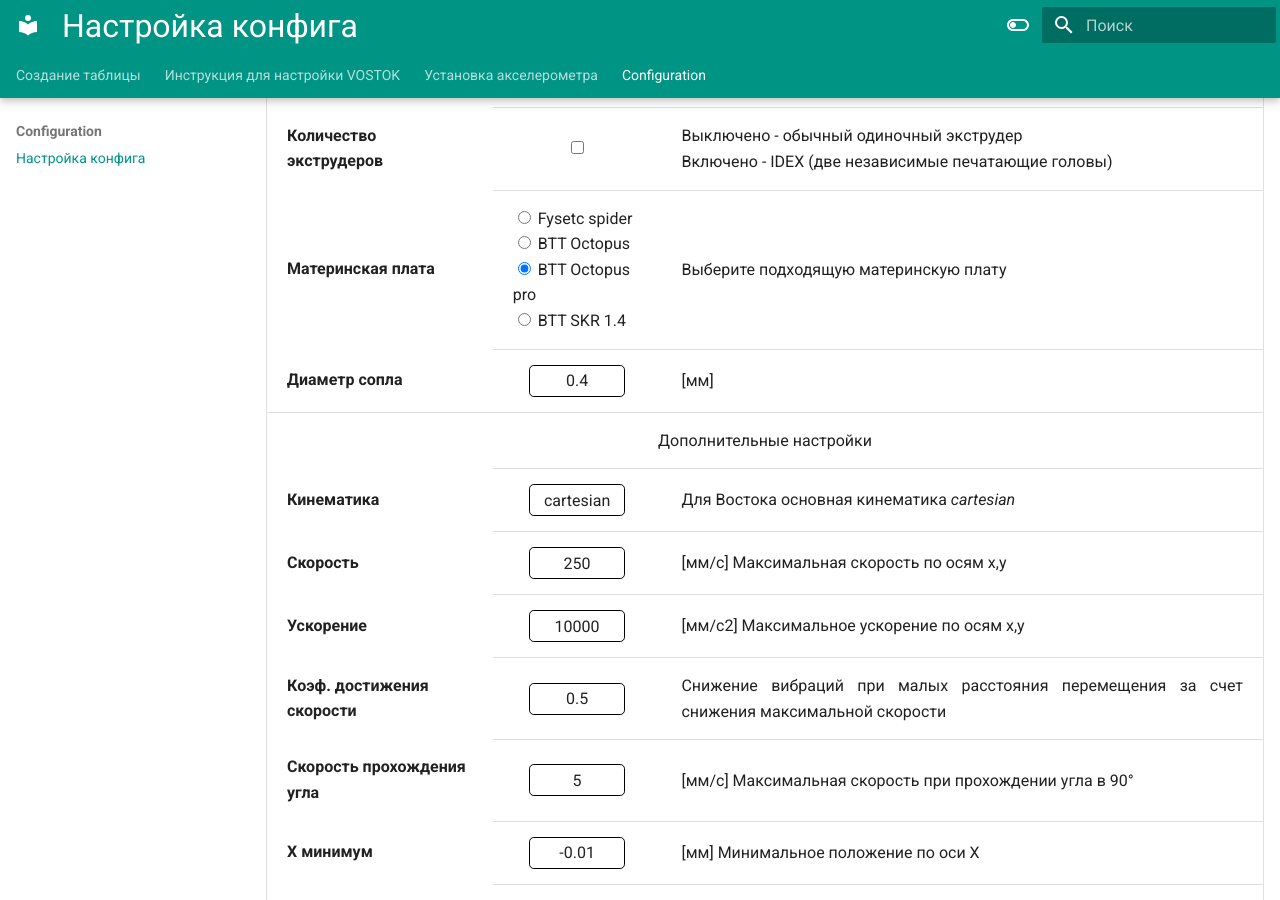
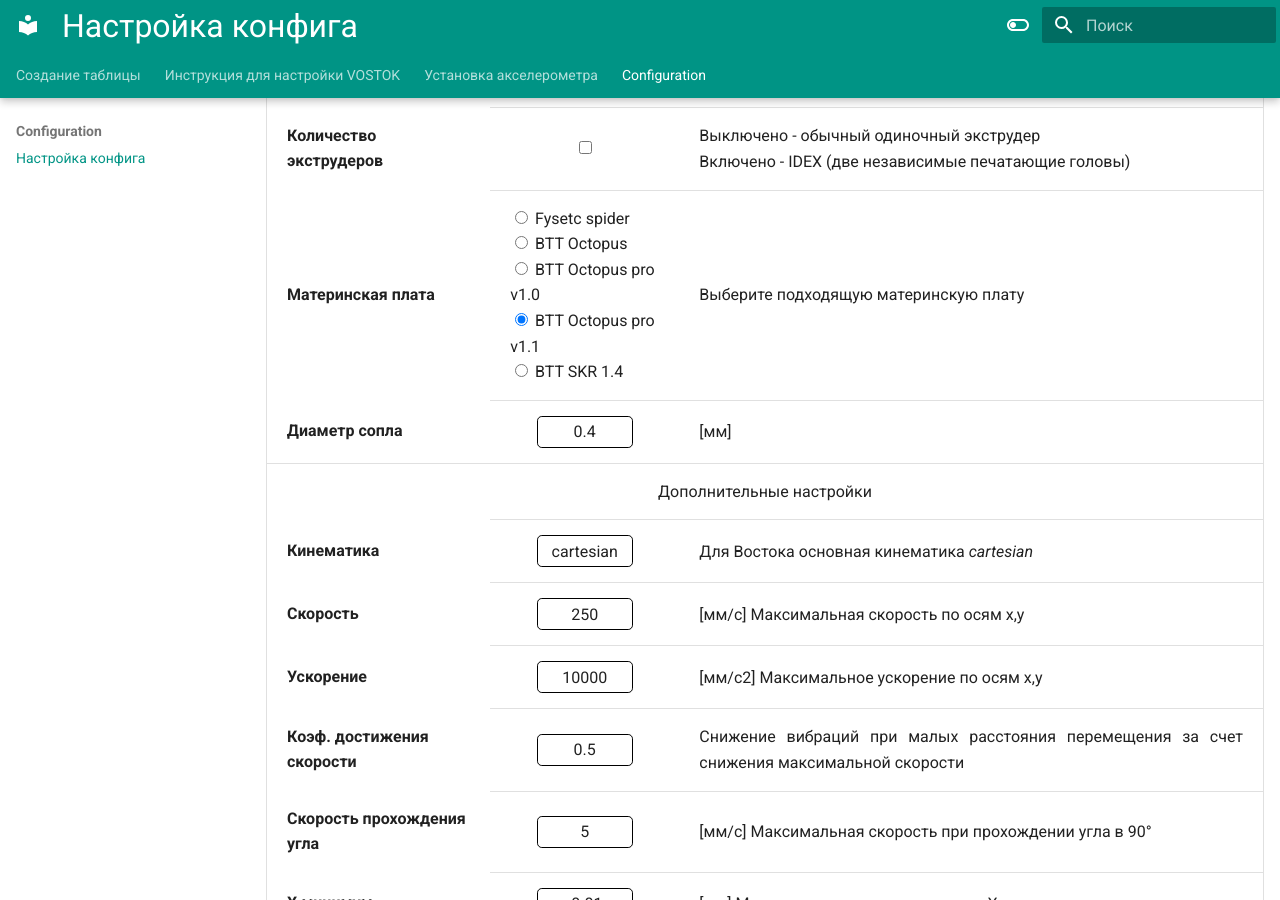
Before and after one commit to TOSHIK13/3D, an MkDocs documentation site: the page built from docs/configuration/configuration.md, in a window 1280 px wide and 900 px high, scrolled down 556 px. Built offline with MkDocs 1.6.1 and Material for MkDocs 9.7.7, drawn with Linux system fonts in a browser that asks for light colours; some of the changed lines change nothing that is shown.

Commit message:
Добавлены пины плат octopus pro v1.0 и octopus pro v1.1

```diff
--- a/docs/configuration/assets/js/generation_config.js
+++ b/docs/configuration/assets/js/generation_config.js
@@ -1,6 +1,7 @@
 var config_mcu = {
-  'btt_octopus_pro': {
-    motor0: {
+  'btt_octopus_pro_v1.1': {
+    docs: 'https://github.com/bigtreetech/BIGTREETECH-OCTOPUS-Pro',
+	motor0: {
       id: '0',
       step_pin: '!PF13',
       dir_pin: 'PF12',
@@ -10,60 +11,161 @@
     },
     motor1: {
       id: '1',
-      step_pin: '',
-      dir_pin: '',
-      enable_pin: '',
-      endstop_pin: '',
-      uart_pin: ''
+      step_pin: 'PG0',
+      dir_pin: 'PG1',
+      enable_pin: '!PF15',
+      endstop_pin: 'PG9',
+      uart_pin: 'PD11'
     },
     motor2: {
       id: '2',
-      step_pin: '',
-      dir_pin: '',
-      enable_pin: '',
-      endstop_pin: '',
-      uart_pin: ''
+      step_pin: 'PF11',
+      dir_pin: 'PG3',
+      enable_pin: '!PG5',
+      endstop_pin: 'PG10',
+      uart_pin: 'PC6'
     },
     motor3: {
       id: '3',
-      step_pin: '',
-      dir_pin: '',
-      enable_pin: '',
-      endstop_pin: '',
-      uart_pin: ''
+      step_pin: 'PG4',
+      dir_pin: 'PC1',
+      enable_pin: 'PA2',
+      endstop_pin: 'PG11',
+      uart_pin: 'PC7'
     },
     motor4: {
       id: '4',
-      step_pin: '',
-      dir_pin: '',
-      enable_pin: '',
-      endstop_pin: '',
-      uart_pin: ''
+      step_pin: 'PF9',
+      dir_pin: 'PF10',
+      enable_pin: '!PG2',
+      endstop_pin: 'PG12',
+      uart_pin: 'PF2'
     },
     motor5: {
       id: '5',
-      step_pin: '',
-      dir_pin: '',
-      enable_pin: '',
-      endstop_pin: '',
-      uart_pin: ''
+      step_pin: 'PC13',
+      dir_pin: 'PF0',
+      enable_pin: '!PF1',
+      endstop_pin: 'PG13',
+      uart_pin: 'PE4'
     },
     motor6: {
       id: '6',
-      step_pin: '',
-      dir_pin: '',
-      enable_pin: '',
-      endstop_pin: '',
-      uart_pin: ''
+      step_pin: 'PE2',
+      dir_pin: 'PE3',
+      enable_pin: '!PD4',
+      endstop_pin: 'PG14',
+      uart_pin: 'PE1'
     },
     motor7: {
       id: '7',
-      step_pin: '',
-      dir_pin: '',
-      enable_pin: '',
-      endstop_pin: '',
-      uart_pin: ''
-    }
+      step_pin: 'PE6',
+      dir_pin: 'PA14',
+      enable_pin: '!PE0',
+      endstop_pin: 'PG15',
+      uart_pin: 'PD3'
+    },
+	heb: 'PA1',
+	he0: 'PA0',
+	he1: 'PA3',
+	he2: 'PB0',
+	he3: 'PB11',
+	tb: 'PF3',
+	t0: 'PF4',
+	t1: 'PF5',
+	t2: 'PF6',
+	t3: 'PF7',
+	fan0: 'PA8',
+	fan1: 'PE5',
+	fan2: 'PD12',
+	fan3: 'PD13',
+	fan4: 'PD14',
+	fan5: 'PD15',
+  }
+};
+var config_mcu = {
+  'btt_octopus_pro_v1.0': {
+    docs: 'https://github.com/bigtreetech/BIGTREETECH-OCTOPUS-Pro',
+	motor0: {
+      id: '0',
+      step_pin: '!PF13',
+      dir_pin: 'PF12',
+      enable_pin: '!PF14',
+      endstop_pin: '!PG6',
+      uart_pin: 'PC4'
+    },
+    motor1: {
+      id: '1',
+      step_pin: 'PG0',
+      dir_pin: 'PG1',
+      enable_pin: '!PF15',
+      endstop_pin: 'PG9',
+      uart_pin: 'PD11'
+    },
+    motor2: {
+      id: '2',
+      step_pin: 'PF11',
+      dir_pin: 'PG3',
+      enable_pin: '!PG5',
+      endstop_pin: 'PG10',
+      uart_pin: 'PC6'
+    },
+    motor3: {
+      id: '3',
+      step_pin: 'PG4',
+      dir_pin: 'PC1',
+      enable_pin: 'PA0',
+      endstop_pin: 'PG11',
+      uart_pin: 'PC7'
+    },
+    motor4: {
+      id: '4',
+      step_pin: 'PF9',
+      dir_pin: 'PF10',
+      enable_pin: '!PG2',
+      endstop_pin: 'PG12',
+      uart_pin: 'PF2'
+    },
+    motor5: {
+      id: '5',
+      step_pin: 'PC13',
+      dir_pin: 'PF0',
+      enable_pin: '!PF1',
+      endstop_pin: 'PG13',
+      uart_pin: 'PE4'
+    },
+    motor6: {
+      id: '6',
+      step_pin: 'PE2',
+      dir_pin: 'PE3',
+      enable_pin: '!PD4',
+      endstop_pin: 'PG14',
+      uart_pin: 'PE1'
+    },
+    motor7: {
+      id: '7',
+      step_pin: 'PE6',
+      dir_pin: 'PA14',
+      enable_pin: '!PE0',
+      endstop_pin: 'PG15',
+      uart_pin: 'PD3'
+    },
+	heb: 'PA1',
+	he0: 'PA2',
+	he1: 'PA3',
+	he2: 'PB10',
+	he3: 'PB11',
+	tb: 'PF3',
+	t0: 'PF4',
+	t1: 'PF5',
+	t2: 'PF6',
+	t3: 'PF7',
+	fan0: 'PA8',
+	fan1: 'PE5',
+	fan2: 'PD12',
+	fan3: 'PD13',
+	fan4: 'PD14',
+	fan5: 'PD15',
   }
 };
 
--- a/docs/configuration/configuration.md
+++ b/docs/configuration/configuration.md
@@ -46,8 +46,9 @@
             <td align="center">
                 <form style="text-align:left; width:fit-content;"><input type="radio" id="k3d_config_MCU_0" name="k3d_config_MCU" value="fysetc_spider"><label for="k3d_la_firmwareMarlin"> Fysetc spider</label><br>
                 <input type="radio" id="k3d_config_MCU_1" name="k3d_config_MCU" value="btt_octopus"><label for="k3d_la_firmwareKlipper"> BTT Octopus</label><br>
-                <input type="radio" id="k3d_config_MCU_2" name="k3d_config_MCU" value="btt_octopus_pro" checked><label for="k3d_la_firmwareRRF"> BTT Octopus pro</label><br>
-				<input type="radio" id="k3d_config_MCU_2" name="k3d_config_MCU" value="btt_skr_1.4"><label for="k3d_la_firmwareRRF"> BTT SKR 1.4</label>
+                <input type="radio" id="k3d_config_MCU_2" name="k3d_config_MCU" value="btt_octopus_pro_v1.0"><label for="k3d_la_firmwareRRF"> BTT Octopus pro v1.0</label><br>
+                <input type="radio" id="k3d_config_MCU_3" name="k3d_config_MCU" value="btt_octopus_pro_v1.1" checked><label for="k3d_la_firmwareRRF"> BTT Octopus pro v1.1</label><br>
+				<input type="radio" id="k3d_config_MCU_4" name="k3d_config_MCU" value="btt_skr_1.4"><label for="k3d_la_firmwareRRF"> BTT SKR 1.4</label>
                 </form>
             </td>
             <td class="lang" id="table.firmware.description" style="text-align: justify;">Выберите подходящую материнскую плату</td>
```
